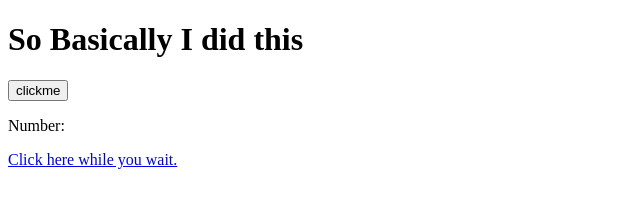
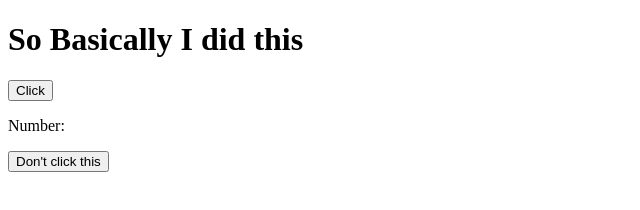
Before and after one commit to afraidcastle/Dice, a plain HTML site: page index.html in a window 1280 px wide. Shown: the whole page, without its empty margins (0-640 px from the left). Drawn offline with Linux system fonts and the light colour scheme.

Commit message:
Update index.html

```diff
--- a/index.html
+++ b/index.html
@@ -17,8 +17,8 @@
 </script>
 <body>
   <h1>So Basically I did this</h1>
-  <input id="clickMe" type="button" value="clickme" onclick="doFunction();" />
+  <input id="clickMe" type="button" value="Click" onclick="doFunction();" />
   <p>Number: <span id="roll1"> </span><span id="roll2"> </span><span id="roll3"></span></p>
-  <a href="troll.html">Click here while you wait.</a>
+  <a href="troll.html"><input type="button" value="Don't click this"></a>
 </body>
 </html>
```
